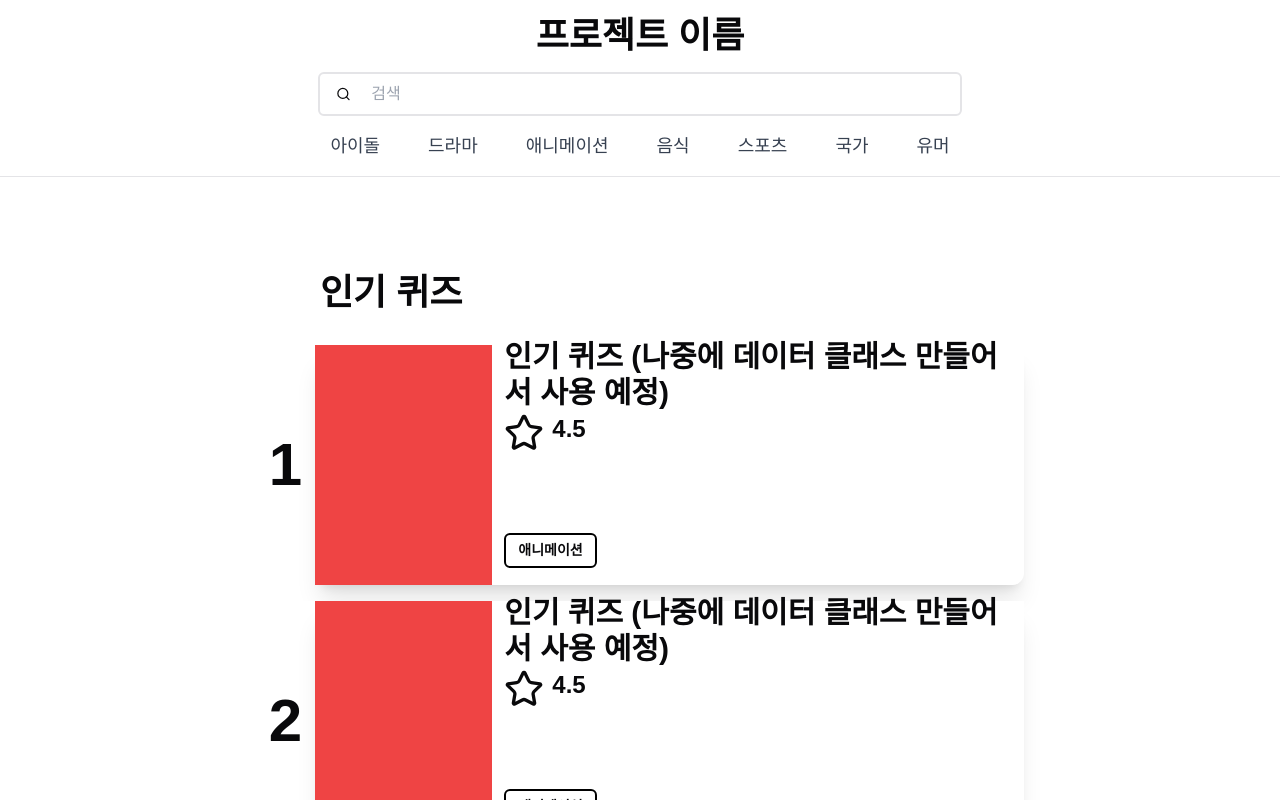
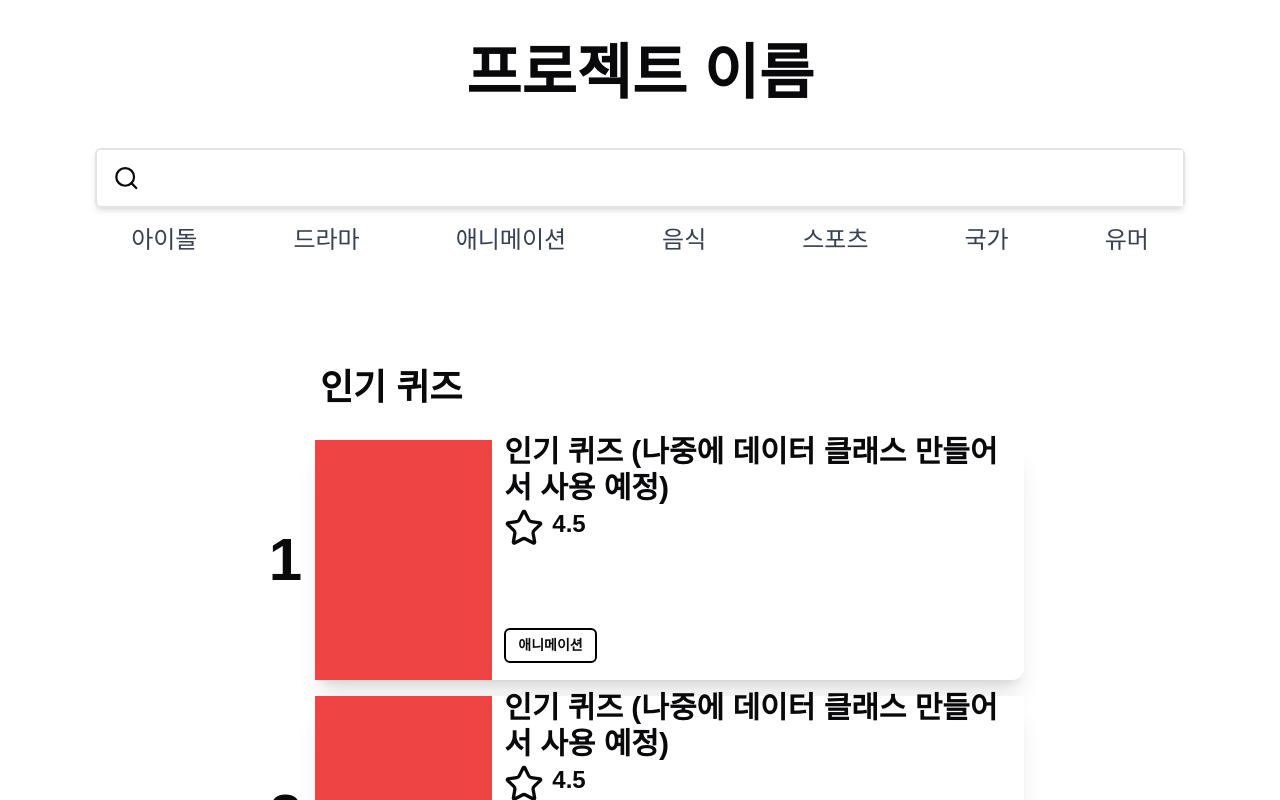
Before and after one commit to highthon-15/highthon-15, a Next.js app: page / in a window 1280 px wide. Shown: the top 800 px of the page. Built offline with nearby package versions, Linux system fonts and the light colour scheme.

Commit message:
feat : 레이아웃 수정

```diff
--- a/src/app/(main)/layout.tsx
+++ b/src/app/(main)/layout.tsx
@@ -23,15 +23,14 @@ const Header = () => {
   const pathname = usePathname();
 
   return (
-    <header className="sticky top-0 z-50 w-full border-b bg-background/95 backdrop-blur flex">
+    <header className="sticky top-0 z-50 w-full bg-background/95 backdrop-blur flex">
       <div className="flex flex-col items-center justify-between mx-auto px-4">
         {/* 검색 바 */}
-        <div className="flex items-center justify-center rounded-md border-2 w-full">
-          <SearchIcon className="w-4 h-4 ml-4 mr-3" />
+        <div className="flex items-center justify-center rounded-md border-2 w-full shadow-md">
+          <SearchIcon className="w-7 h-7 ml-4 mr-3" />
           <input
             type="text"
-            placeholder="검색"
-            className="w-full p-2 rounded-md text-black"
+            className="w-full p-3 text-black text-2xl"
           />
         </div>
         {/* 네비게이션 메뉴 (카테고리) */}
@@ -42,7 +41,7 @@ const Header = () => {
                 <Link
                   href={item.href}
                   className={`
-                    px-3 py-2 text-sm lg:text-lg font-medium rounded-md
+                    px-3 py-2 mx-6 text-2xl font-medium rounded-md
                     transition-colors duration-200
                     ${pathname === item.href
                       ? 'bg-blue-100 text-blue-700'
--- a/src/app/layout.tsx
+++ b/src/app/layout.tsx
@@ -23,9 +23,9 @@ const Header = () => {
   return (
     <header className="sticky top-0 z-50 w-full items-center backdrop-blur">
       {/* 프로젝트 이름 */}
-      <div className="flex items-center justify-center p-4">
+      <div className="flex items-center justify-center p-4 my-7">
         <Link href="/">
-          <span className="font-bold text-4xl">프로젝트 이름</span>
+          <span className="font-extrabold text-6xl">프로젝트 이름</span>
         </Link>
       </div>
     </header>
```
